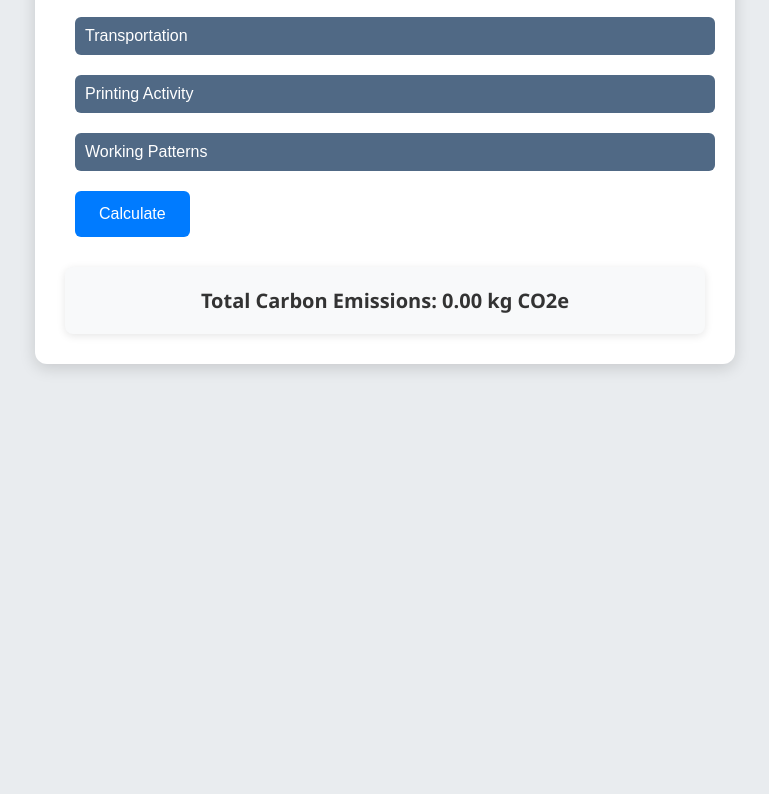
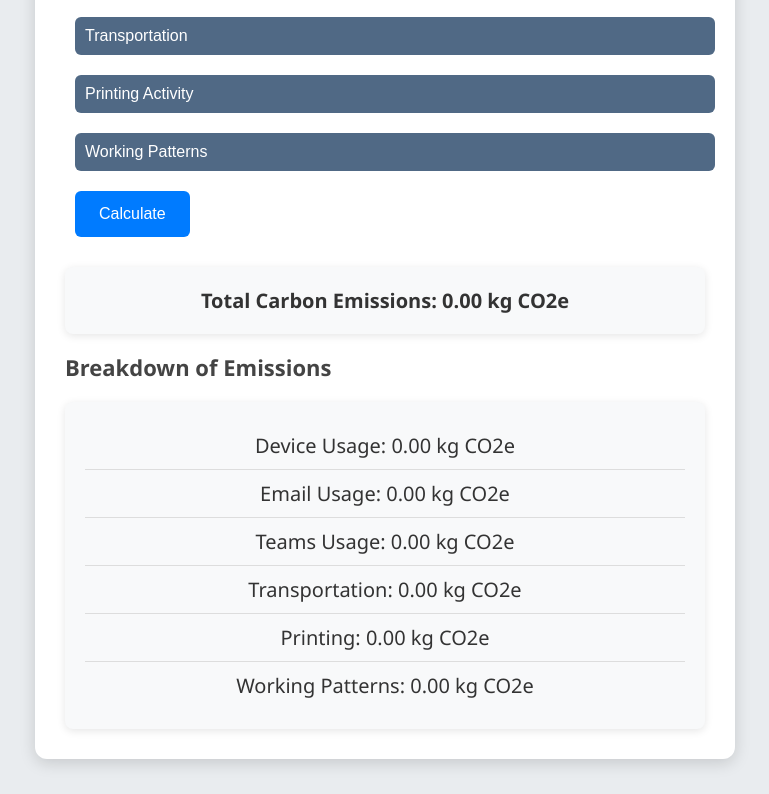
Before and after one commit to t0m0h1/DWP-Carbon-Intensity-Calculator-, a plain HTML site: page project/index.html in a window 1280 px wide. Shown: the part 710-1504 px from the top of the page, without its empty margins (255-1024 px from the left). Before the commit the page ends 1109 px from the top, so only its background shows below. Drawn offline with Linux system fonts and the light colour scheme.

Commit message:
Add emissions breakdown section to index.html and style.css

```diff
--- a/project/index.html
+++ b/project/index.html
@@ -119,11 +119,17 @@
             <h3>Total Carbon Emissions: <span id="totalCarbon">0.00</span> kg CO2e</h3>
         </div>
 
-        <!-- <div class="breakdown">
+        <div class="breakdown">
             <h2>Breakdown of Emissions</h2>
-
-
-        </div> -->
+            <div id="emissionsBreakdown">
+                <p id="deviceUsage">Device Usage: 0.00 kg CO2e</p>
+                <p id="emailUsage">Email Usage: 0.00 kg CO2e</p>
+                <p id="teamsUsage">Teams Usage: 0.00 kg CO2e</p>
+                <p id="transportation">Transportation: 0.00 kg CO2e</p>
+                <p id="printing">Printing: 0.00 kg CO2e</p>
+                <p id="workingPatterns">Working Patterns: 0.00 kg CO2e</p>
+            </div>
+        </div>
 
 
     </div>
--- a/project/style.css
+++ b/project/style.css
@@ -186,3 +186,29 @@ button.remove:active {
         font-size: 14px;
     }
 }
+
+
+/* Breakdown section styles */
+#emissionsBreakdown {
+    background: #f8f9fa;
+    padding: 20px;
+    border-radius: 8px;
+    margin-top: 20px;
+    box-shadow: 0 2px 8px rgba(0, 0, 0, 0.1);
+    width: 100%;
+    max-width: 700px;
+    box-sizing: border-box;
+}
+
+#emissionsBreakdown p {
+    margin: 0;
+    color: #333;
+    font-size: 20px;
+    text-align: center;
+    padding: 10px 0;
+    border-bottom: 1px solid #ddd;
+}
+
+#emissionsBreakdown p:last-child {
+    border-bottom: none;
+}
```
